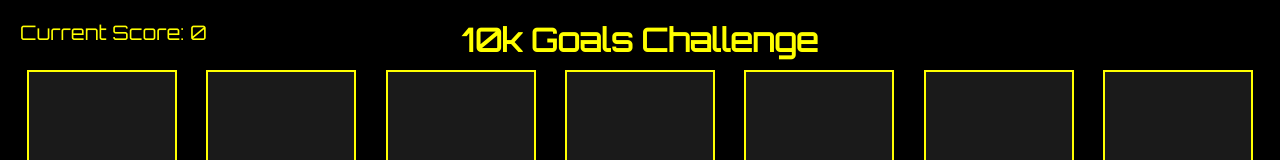
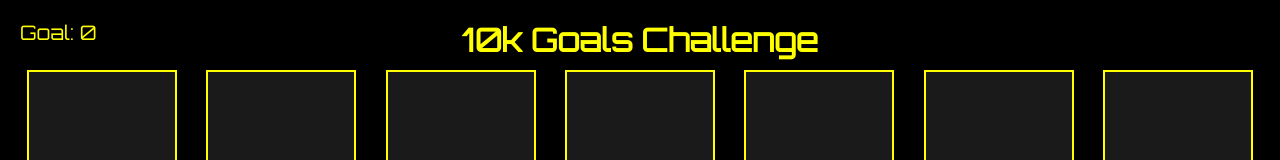
Before and after one commit to hadbierox196/10k-goal, a plain HTML site: page index.html in a window 1280 px wide. Shown: the top 160 px of the page. Drawn offline with Linux system fonts and the light colour scheme.

Commit message:
Update index.html

```diff
--- a/index.html
+++ b/index.html
@@ -33,7 +33,7 @@
         </div>
         <div id="player-display"></div>
         <button id="start-btn">Start Game</button>
-        <div id="score">Current Score: 0</div>
+        <div id="score">Goal: 0</div>
     </div>
     <script src="script.js"></script>
 </body>
```
